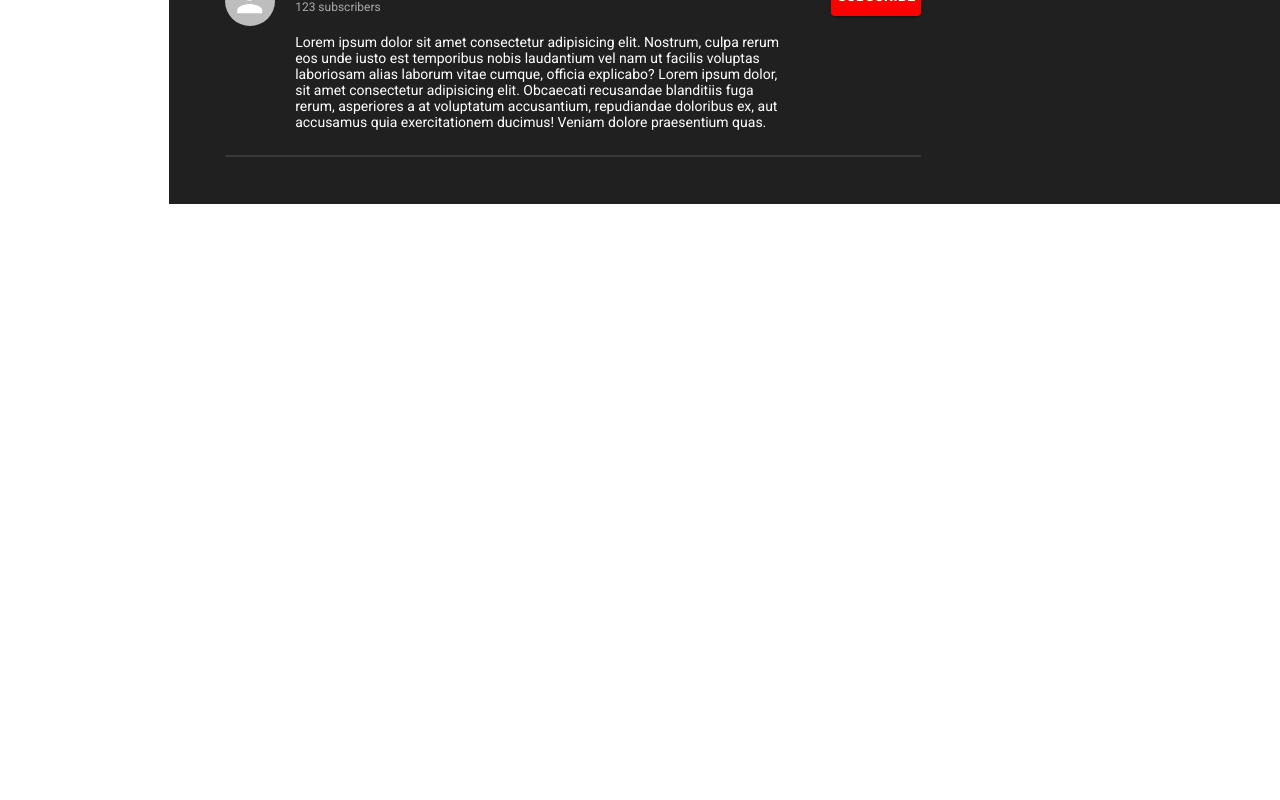
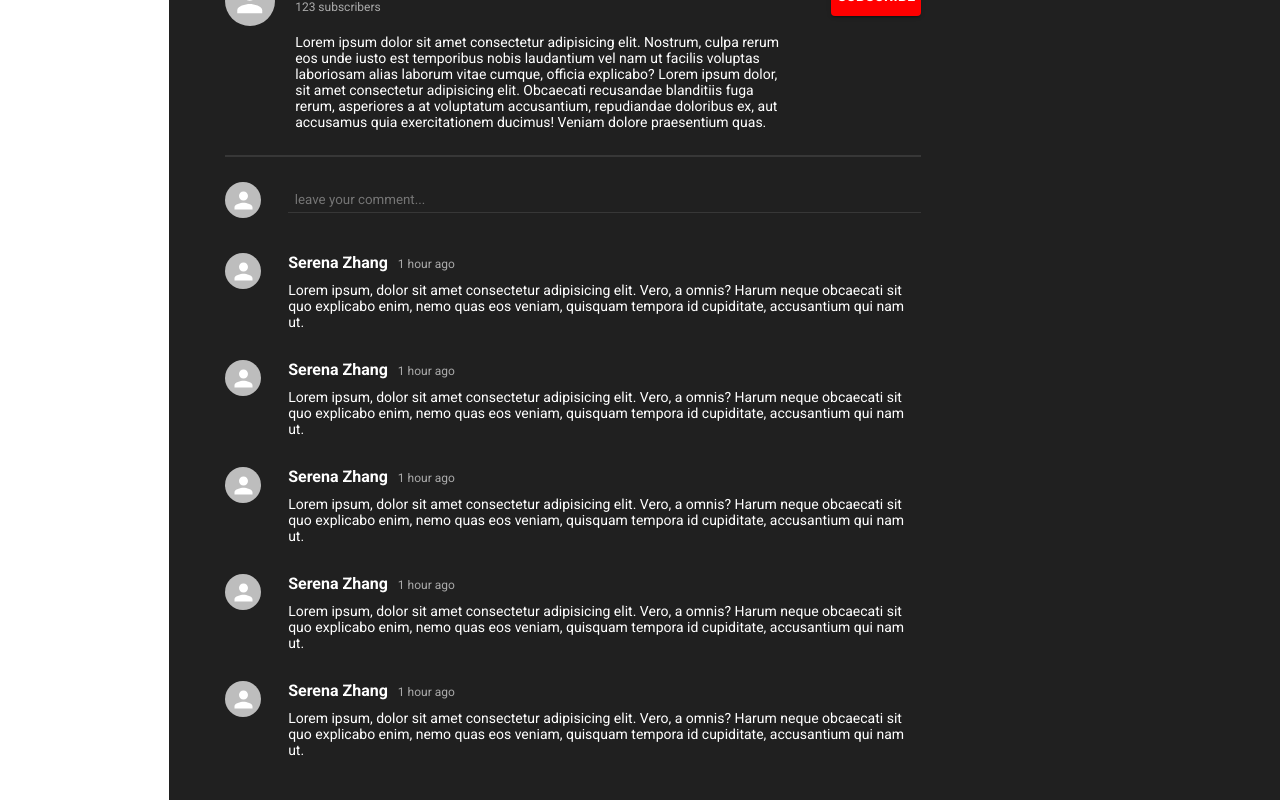
Before and after one commit to Serena71/videoApp, a React (Create React App) app in the folder client/: page /video/test in a window 1280 px wide. Shown: the part 983-1783 px from the top of the page. Before the commit the page ends 1187 px from the top, so only its background shows below. Built offline with nearby package versions, Linux system fonts and the light colour scheme.

Commit message:
add comment section

```diff
--- /dev/null
+++ b/client/src/components/Comment.jsx
@@ -0,0 +1,51 @@
+import React from 'react';
+import styled from 'styled-components';
+import Avatar from './Avatar';
+
+const Container = styled.div`
+  display: flex;
+  gap: 27px;
+`;
+
+const Content = styled.div`
+  display: flex;
+  flex-direction: column;
+`;
+const ContentHeader = styled.div`
+  margin-bottom: 10px;
+`;
+
+const User = styled.span`
+  font-weight: bold;
+  color: ${({ theme }) => theme.text};
+  margin-right: 10px;
+`;
+
+const Time = styled.span`
+  font-size: 12px;
+  color: ${({ theme }) => theme.textSoft};
+`;
+
+const Text = styled.p`
+  font-size: 14px;
+`;
+
+const Comment = () => {
+  return (
+    <Container>
+      <Avatar width="36" height="36" />
+      <Content>
+        <ContentHeader>
+          <User>Serena Zhang</User>
+          <Time>1 hour ago</Time>
+        </ContentHeader>
+        <Text>
+          Lorem ipsum, dolor sit amet consectetur adipisicing elit. Vero, a omnis? Harum neque obcaecati sit quo
+          explicabo enim, nemo quas eos veniam, quisquam tempora id cupiditate, accusantium qui nam ut.
+        </Text>
+      </Content>
+    </Container>
+  );
+};
+
+export default Comment;
--- /dev/null
+++ b/client/src/components/Comments.jsx
@@ -0,0 +1,57 @@
+import React from 'react';
+import styled from 'styled-components';
+import Avatar from './Avatar';
+import Comment from './Comment';
+
+const Container = styled.div`
+  display: flex;
+  flex-direction: column;
+`;
+
+const NewComment = styled.div`
+  display: flex;
+  align-items: center;
+  gap: 27px;
+  margin-bottom: 15px;
+`;
+
+const CommentSections = styled.div`
+  display: flex;
+  flex-direction: column;
+  gap: 30px;
+  margin: 20px 0;
+`;
+
+const Input = styled.input`
+  width: 100%;
+  background-color: transparent;
+  border: none;
+  border-bottom: 1px solid ${({ theme }) => theme.soft};
+  padding: 5px 0;
+  outline: none;
+  caret-color: ${({ theme }) => theme.text};
+  &:focus {
+    transition: linear 0.5s;
+    border-bottom: 1px solid ${({ theme }) => theme.text};
+  }
+`;
+
+const Comments = () => {
+  return (
+    <Container>
+      <NewComment>
+        <Avatar width="36" height="36" />
+        <Input placeholder="  leave your comment..." />
+      </NewComment>
+      <CommentSections>
+        <Comment />
+        <Comment />
+        <Comment />
+        <Comment />
+        <Comment />
+      </CommentSections>
+    </Container>
+  );
+};
+
+export default Comments;
--- a/client/src/pages/Video.jsx
+++ b/client/src/pages/Video.jsx
@@ -7,6 +7,7 @@ import PlaylistAddOutlinedIcon from '@mui/icons-material/PlaylistAddOutlined';
 import ButtonMui from '@mui/material/Button';
 import styledMui from '@mui/material/styles/styled';
 import Avatar from '../components/Avatar';
+import Comments from '../components/Comments';
 
 const Container = styled.div`
   display: flex;
@@ -153,6 +154,7 @@ const Video = () => {
           <Subscribe variant="contained">Subscribe</Subscribe>
         </Channel>
         <Hr />
+        <Comments />
       </Content>
       <Recommendation></Recommendation>
     </Container>
```
